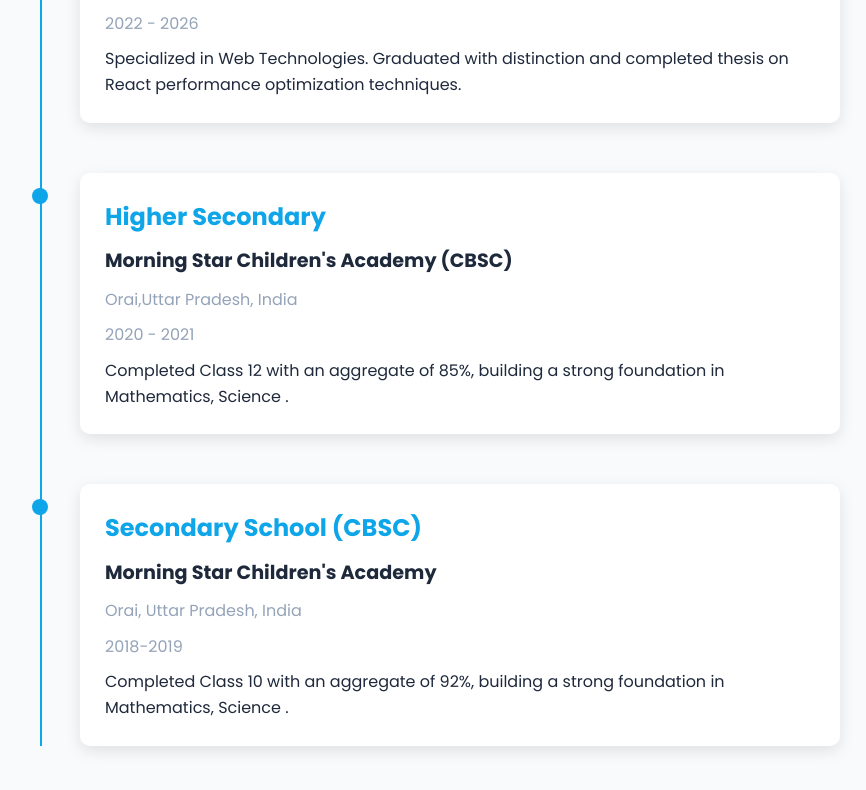
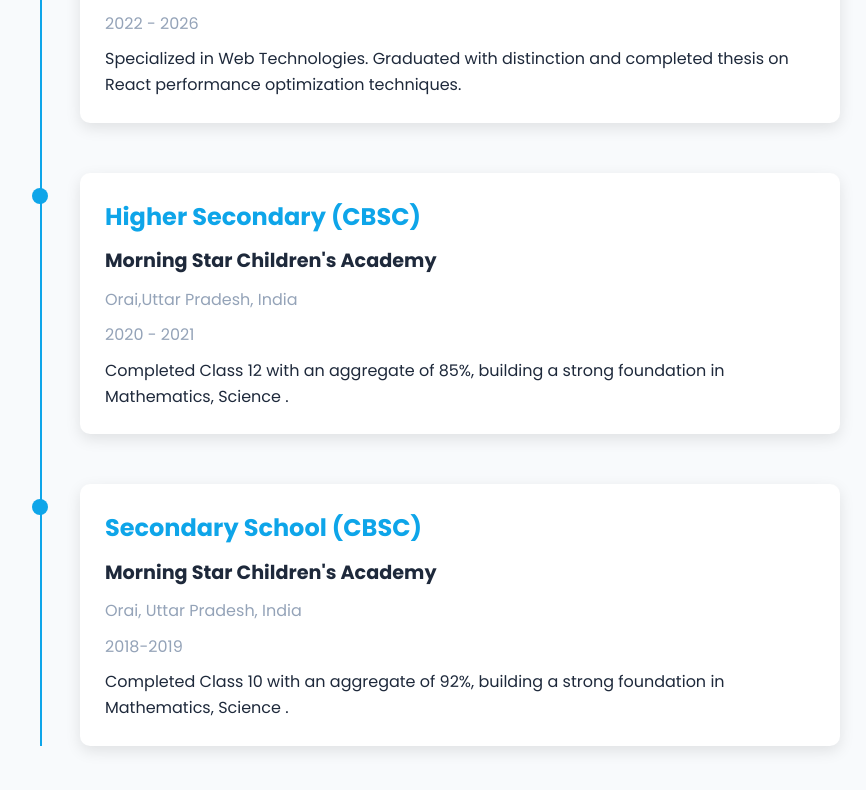
Before and after one commit to Shivamkumar9823/Portfolio2, a React (Vite) app: page / in a window 1280 px wide. Shown: the part 2025-2815 px from the top of the page, without its empty margins (200-1066 px from the left). Built offline with nearby package versions, Linux system fonts and the light colour scheme.

Commit message:
make small changes in education

```diff
--- a/src/components/Education.jsx
+++ b/src/components/Education.jsx
@@ -12,8 +12,8 @@ const Education = () => {
     },
     {
       id: 2,
-      degree: "Higher Secondary",
-      institution: "Morning Star Children's Academy (CBSC)",
+      degree: "Higher Secondary (CBSC)",
+      institution: "Morning Star Children's Academy ",
       location: "Orai,Uttar Pradesh, India",
       period: "2020 - 2021",
       description: "Completed Class 12 with an aggregate of 85%, building a strong foundation in Mathematics, Science ."
```
